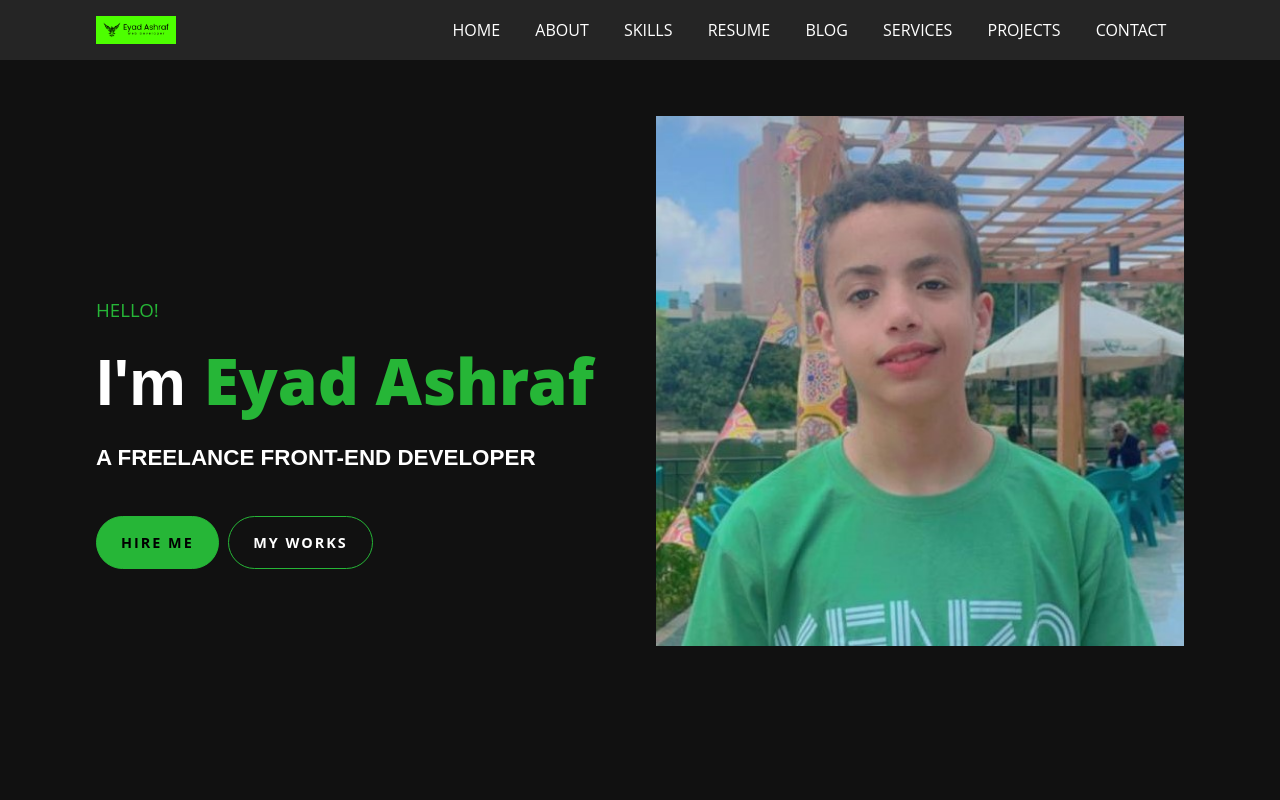
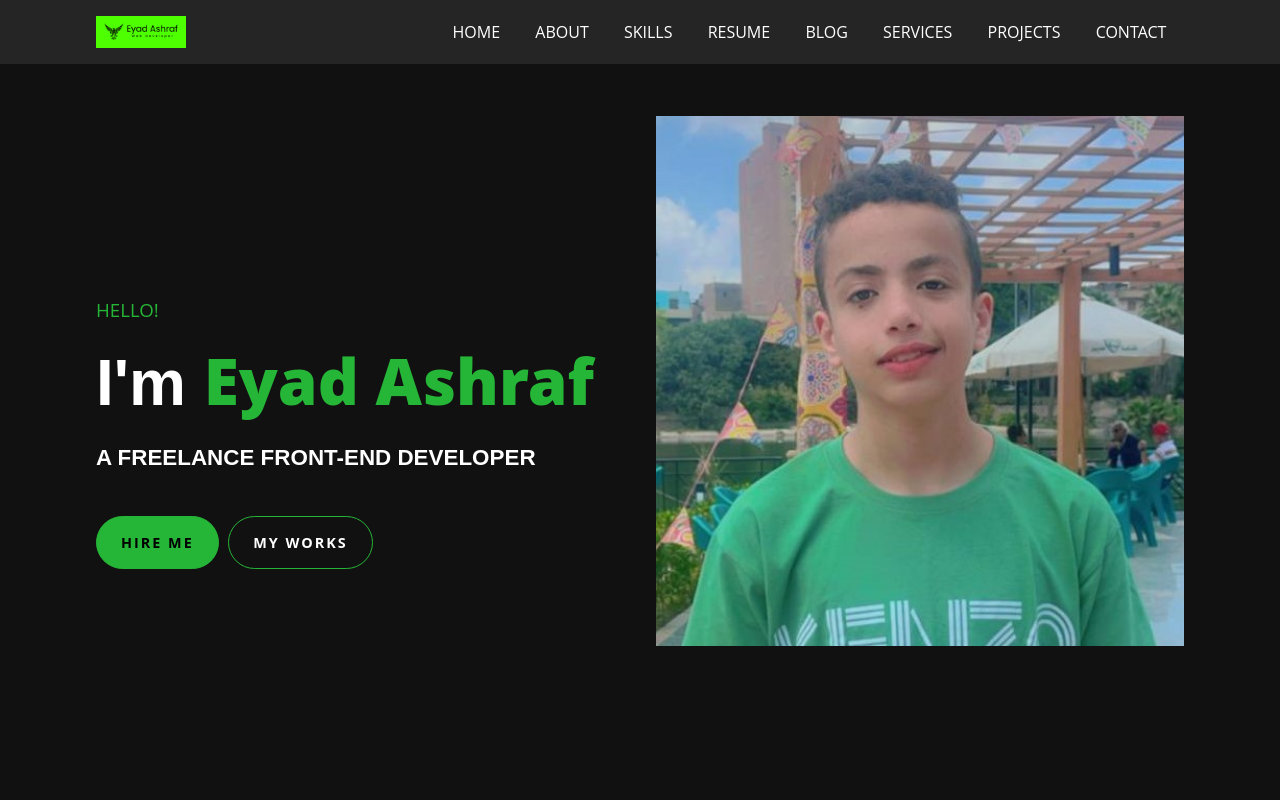
Before and after one commit to eyadwebdeveloper/main-portfolio-template, a plain HTML site: page index.html in a window 1280 px wide. Shown: the top 800 px of the page. Drawn offline with nearby package versions, Linux system fonts and the light colour scheme.

Commit message:
Update styles.css

```diff
--- a/styles.css
+++ b/styles.css
@@ -114,9 +114,8 @@ a {
   padding: 1rem 0;
 }
 .navbar-logo{
-  text-transform: uppercase;
-  font-family: var(--poppins);
-  width: 80px;
+  width: 90px;
+  border-radius: 7px;
 }
 .navbar-toggler{
   border: none;
```
